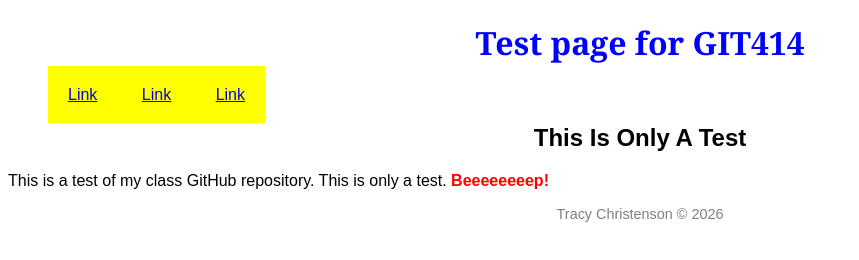
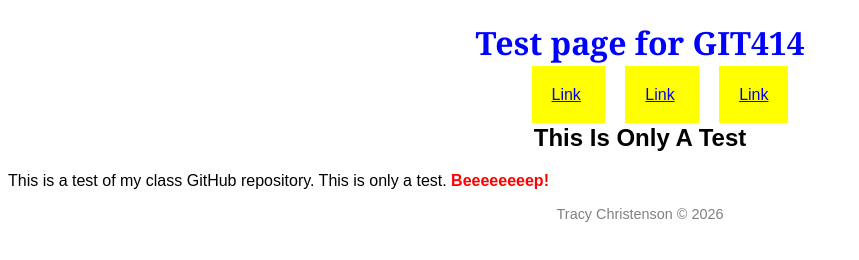
Before and after one commit to tracydchristenson-hub/GIT414, a plain HTML site: page index.html in a window 1280 px wide. Shown: the whole page, without its empty margins (0-859 px from the left). Drawn offline with Linux system fonts and the light colour scheme.

Commit message:
Update style.css

```diff
--- a/style.css
+++ b/style.css
@@ -19,10 +19,15 @@
         text-align: center;
     }
 
+    nav ul {
+        text-align: center;
+    }
+
     nav ul li {
         display: inline;
         text-decoration: none;
         text-align: center;
+        margin: 10px;
         padding: 20px;
         border: 1px black;
         background: yellow;
```
